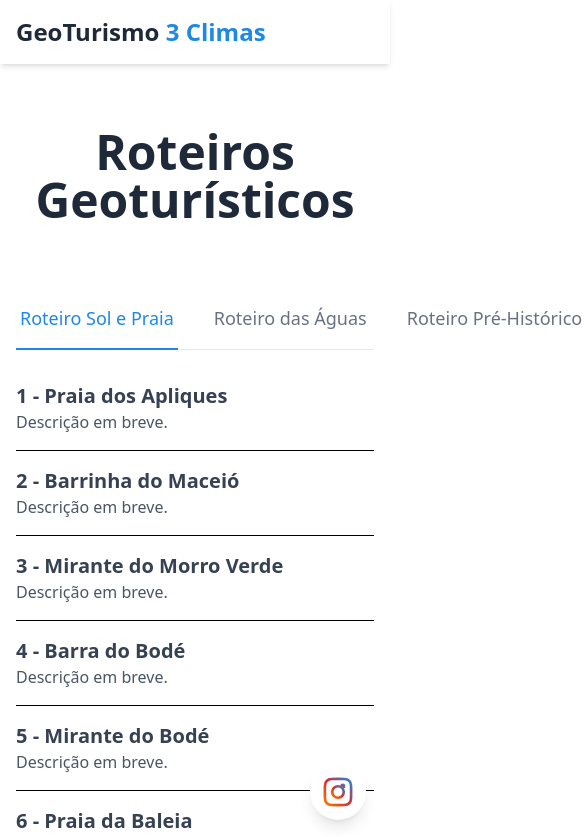
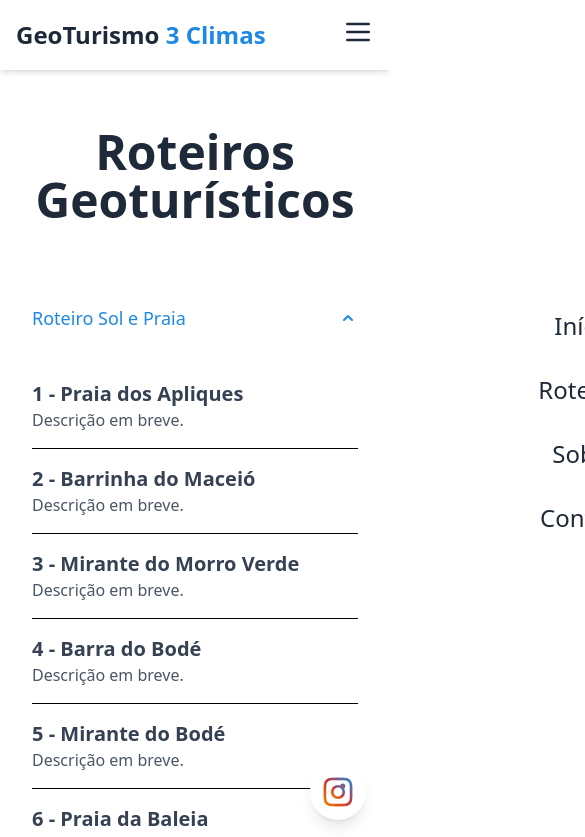
Before and after one commit to filippemonteiro/geoturismo-tres-climas, a React (Vite) app: page /roteiros in a window 390 px wide. Shown: the top 837 px of the page, 585 px wide, since content can reach past the window. Built offline with nearby package versions, Linux system fonts and the light colour scheme.

Commit message:
feat: implement responsive header and tabs with dynamic content

```diff
--- a/src/components/Header.tsx
+++ b/src/components/Header.tsx
@@ -1,6 +1,10 @@
-import { Link } from "react-router-dom";
+import { useState, useEffect } from "react";
+import { Link, useLocation } from "react-router-dom";
 
 export function Header() {
+  const [isMenuOpen, setIsMenuOpen] = useState(false);
+  const location = useLocation();
+
   const navLinks = [
     { label: "Início", path: "/" },
     { label: "Roteiros", path: "/roteiros" },
@@ -8,12 +12,20 @@ export function Header() {
     { label: "Contato", path: "/contato" },
   ];
 
+  useEffect(() => {
+    setIsMenuOpen(false);
+  }, [location]);
+
   return (
-    <header className="bg-white/80 backdrop-blur-md shadow-md fixed top-0 left-0 right-0 z-40">
+    <header className="bg-white/80  shadow-md fixed top-0 left-0 right-0 z-40">
       <div className="container mx-auto flex items-center justify-between p-4">
-        <Link to="/" className="font-bold text-2xl font-heading text-gray-800">
+        <Link
+          to="/"
+          className="font-bold text-2xl font-heading text-gray-800 z-50"
+        >
           GeoTurismo <span className="text-litoral">3 Climas</span>
         </Link>
+
         <nav className="hidden md:flex items-center space-x-8">
           {navLinks.map((link) => (
             <Link
@@ -25,6 +37,56 @@ export function Header() {
             </Link>
           ))}
         </nav>
+
+        <div className="md:hidden z-50">
+          <button
+            onClick={() => setIsMenuOpen(!isMenuOpen)}
+            aria-label="Abrir menu"
+            className="text-gray-800 focus:outline-none"
+          >
+            <svg
+              className="w-8 h-8"
+              fill="none"
+              stroke="currentColor"
+              viewBox="0 0 24 24"
+              xmlns="http://www.w3.org/2000/svg"
+            >
+              {isMenuOpen ? (
+                <path
+                  strokeLinecap="round"
+                  strokeLinejoin="round"
+                  strokeWidth={2}
+                  d="M6 18L18 6M6 6l12 12"
+                />
+              ) : (
+                <path
+                  strokeLinecap="round"
+                  strokeLinejoin="round"
+                  strokeWidth={2}
+                  d="M4 6h16M4 12h16m-16 6h16"
+                />
+              )}
+            </svg>
+          </button>
+        </div>
+      </div>
+
+      <div
+        className={`md:hidden fixed top-0 left-0 w-full h-full bg-white transition-transform duration-300 ease-in-out z-40 ${
+          isMenuOpen ? "translate-x-0" : "translate-x-full"
+        }`}
+      >
+        <nav className="flex flex-col items-center justify-center h-full space-y-8">
+          {navLinks.map((link) => (
+            <Link
+              key={link.path}
+              to={link.path}
+              className="font-sans text-2xl text-gray-800 hover:text-litoral transition-colors"
+            >
+              {link.label}
+            </Link>
+          ))}
+        </nav>
       </div>
     </header>
   );
--- a/src/components/Tabs.tsx
+++ b/src/components/Tabs.tsx
@@ -9,26 +9,59 @@ interface TabsProps {
 export function Tabs({ tabs, initialTabIndex = 0 }: TabsProps) {
   const [activeTabIndex, setActiveTabIndex] = useState(initialTabIndex);
 
+  const handleTabClick = (index: number) => {
+    setActiveTabIndex(activeTabIndex === index ? -1 : index);
+  };
+
   return (
-    <div>
-      <div className="border-b border-gray-200">
-        <nav className="-mb-px flex space-x-8" aria-label="Tabs">
-          {tabs.map((tab, index) => (
+    <div className="md:border-b md:border-gray-200">
+      <div className="md:flex md:space-x-8">
+        {tabs.map((tab, index) => (
+          <div
+            key={tab.label}
+            className="border-b border-gray-200 md:border-b-0"
+          >
             <button
-              key={tab.label}
-              onClick={() => setActiveTabIndex(index)}
-              className={`${
-                activeTabIndex === index
-                  ? "border-litoral text-litoral"
-                  : "border-transparent text-gray-500 hover:text-gray-700 hover:border-gray-300"
-              } whitespace-nowrap py-4 px-1 border-b-2 font-medium text-lg`}
+              onClick={() => handleTabClick(index)}
+              className={`
+                w-full text-left p-4 font-medium text-lg flex justify-between items-center
+                md:w-auto md:p-1 md:py-4 md:border-b-2
+                ${
+                  activeTabIndex === index
+                    ? "border-litoral text-litoral"
+                    : "border-transparent text-gray-500 hover:text-gray-700 hover:border-gray-300"
+                }
+              `}
             >
               {tab.label}
+              <svg
+                xmlns="http://www.w3.org/2000/svg"
+                className={`h-5 w-5 md:hidden transition-transform ${
+                  activeTabIndex === index ? "transform rotate-180" : ""
+                }`}
+                viewBox="0 0 20 20"
+                fill="currentColor"
+              >
+                <path
+                  fillRule="evenodd"
+                  d="M5.293 7.293a1 1 0 011.414 0L10 10.586l3.293-3.293a1 1 0 111.414 1.414l-4 4a1 1 0 01-1.414 0l-4-4a1 1 0 010-1.414z"
+                  clipRule="evenodd"
+                />
+              </svg>
             </button>
-          ))}
-        </nav>
+
+            {activeTabIndex === index && (
+              <div className="py-8 px-4 md:hidden">{tab.content}</div>
+            )}
+          </div>
+        ))}
       </div>
-      <div className="py-8">{tabs[activeTabIndex].content}</div>
+
+      {activeTabIndex !== -1 && (
+        <div className="hidden md:block py-8">
+          {tabs[activeTabIndex].content}
+        </div>
+      )}
     </div>
   );
 }
```
